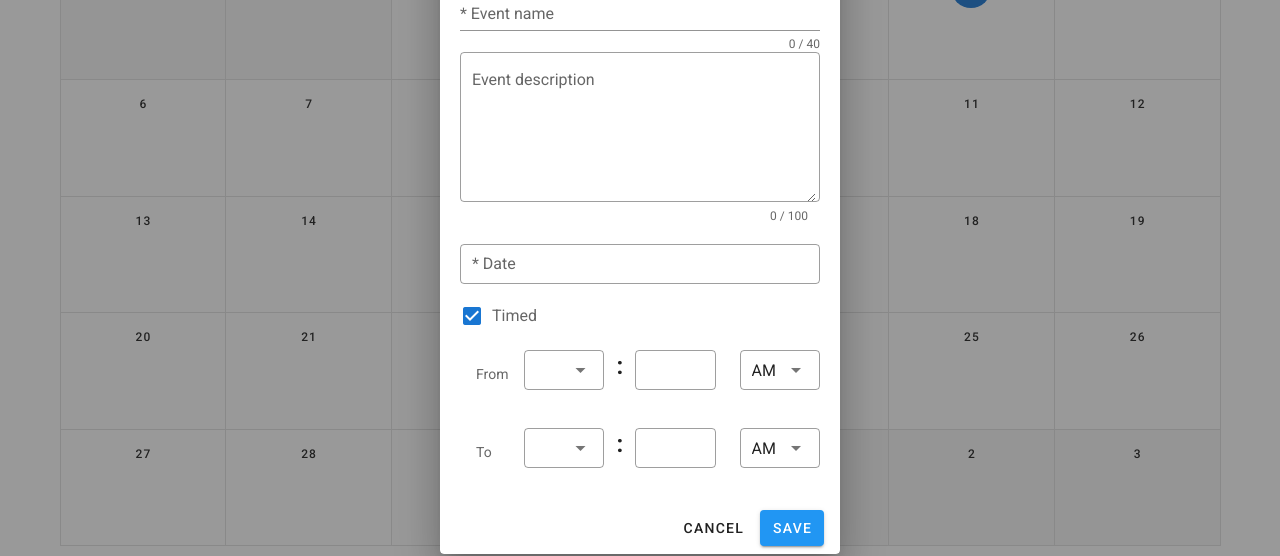
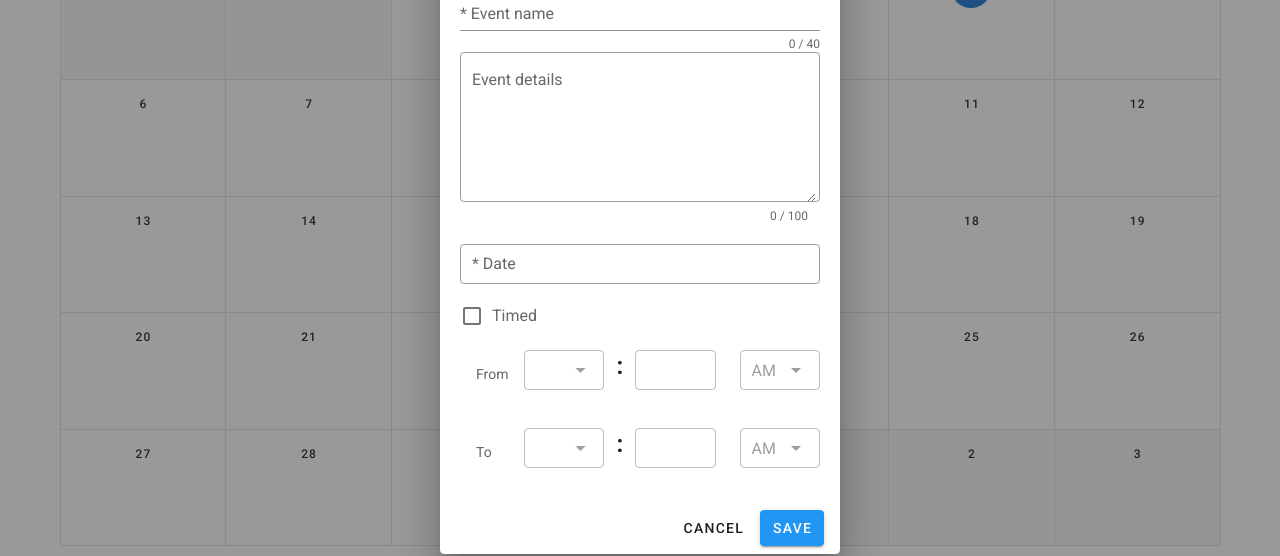
Before and after one commit to VIAplanner/via-calendar, a Vue app: page / in a window 1280 px wide. Both pictures are taken after a click on the button "CREATE". Shown: the part 166-722 px from the top of the page. Built offline with nearby package versions, Linux system fonts and the light colour scheme; a small style sheet from the web is missing.

Commit message:
added new feature to calendar and fixed few bugs for createBTN

```diff
--- a/package.json
+++ b/package.json
@@ -15,6 +15,7 @@
     "core-js": "^3.6.4",
     "html2canvas": "^1.0.0-rc.5",
     "roboto-fontface": "*",
+    "uuid": "^8.3.0",
     "vue": "^2.6.11",
     "vue-analytics": "^5.22.1",
     "vue-html2canvas": "0.0.4",
--- a/src/components/CreateBtn.vue
+++ b/src/components/CreateBtn.vue
@@ -2,16 +2,13 @@
   <v-dialog v-model="dialog" width="400px">
     <template v-slot:activator="{ on }">
       <v-btn outlined color="green" v-on="on">
-        <v-icon left>mdi-plus</v-icon>
-        Create
+        <v-icon left>mdi-plus</v-icon>Create
       </v-btn>
     </template>
     <v-card>
       <v-toolbar dense color="#012B5C" dark>
         <v-app-bar-nav-icon></v-app-bar-nav-icon>
-            <v-toolbar-title>
-                New event
-            </v-toolbar-title>
+        <v-toolbar-title>New event</v-toolbar-title>
       </v-toolbar>
 
       <v-form v-model="valid" class="pa-5">
@@ -24,13 +21,7 @@
           required
           @click="nameErrorMsg = ''"
         ></v-text-field>
-            <v-textarea
-                v-model="description"
-                :counter="100"
-                label="Event description"
-                outlined
-                clearable
-            ></v-textarea>
+        <v-textarea v-model="details" :counter="100" label="Event details" outlined clearable></v-textarea>
         <v-menu
           ref="datePicker"
           v-model="datePicker"
@@ -62,17 +53,13 @@
             scrollable
             @input="datePicker = false;
                             $refs.datePicker.save(date)"
-                >
-                </v-date-picker>
+          ></v-date-picker>
         </v-menu>
 
-            <v-checkbox
-                v-model="timed"
-                label="Timed"
-            ></v-checkbox>
+        <v-checkbox v-model="timed" label="Timed"></v-checkbox>
         <v-row>
           <v-col cols="2">
-                    <v-subheader> From </v-subheader>
+            <v-subheader>From</v-subheader>
           </v-col>
           <v-col>
             <v-select
@@ -80,12 +67,11 @@
               outlined
               dense
               v-model="startHour"
-
               persistent-hint
-                        :items="hours">
-                    </v-select>
+              :items="hours"
+            ></v-select>
           </v-col>
-                <h2 class = "separator"> :</h2>
+          <h2 class="separator">:</h2>
           <!-- hint="Min" -->
           <v-col>
             <v-text-field
@@ -95,22 +81,16 @@
               :error-messages="startMinErrorMsg"
               @click="startMinErrorMsg = ''"
               persistent-hint
-                        v-model="startMin">
-                    </v-text-field>
+              v-model="startMin"
+            ></v-text-field>
           </v-col>
           <v-col>
-                    <v-select
-                        :disabled="!timed"
-                        outlined
-                        dense
-                        v-model="startAMPM"
-                        :items="['AM', 'PM']">
-                    </v-select>
+            <v-select :disabled="!timed" outlined dense v-model="startAMPM" :items="['AM', 'PM']"></v-select>
           </v-col>
         </v-row>
         <v-row>
           <v-col cols="2">
-                    <v-subheader> To </v-subheader>
+            <v-subheader>To</v-subheader>
           </v-col>
           <!-- hint="Hour" -->
           <v-col>
@@ -122,11 +102,11 @@
               :error-messages="endHourErrorMsg"
               @click="endHourErrorMsg = ''"
               persistent-hint
-                        :items="hours">
-                    </v-select>
+              :items="hours"
+            ></v-select>
           </v-col>
           <!-- hint="Min" -->
-                <h2 class = "separator"> :</h2>
+          <h2 class="separator">:</h2>
           <v-col>
             <v-text-field
               :disabled="!timed"
@@ -135,8 +115,8 @@
               :error-messages="endMinErrorMsg"
               @click="endMinErrorMsg = ''"
               persistent-hint
-                        v-model="endMin">
-                    </v-text-field>
+              v-model="endMin"
+            ></v-text-field>
           </v-col>
           <v-col>
             <v-select
@@ -146,26 +126,15 @@
               :error-messages="endAMPMErrorMsg"
               @click="endAMPMErrorMsg = ''"
               v-model="endAMPM"
-                        :items="['AM', 'PM']">
-                    </v-select>
+              :items="['AM', 'PM']"
+            ></v-select>
           </v-col>
         </v-row>
       </v-form>
       <v-card-actions>
-            <v-spacer/>
-            <v-btn
-                text
-                @click="cancelNewEvent"
-            >
-                Cancel
-            </v-btn>
-            <v-btn
-                dark
-                color="#2196F3"
-                @click="saveNewEvent"
-            >
-                Save
-            </v-btn>
+        <v-spacer />
+        <v-btn text @click="cancelNewEvent">Cancel</v-btn>
+        <v-btn dark color="#2196F3" @click="saveNewEvent">Save</v-btn>
       </v-card-actions>
     </v-card>
   </v-dialog>
@@ -173,6 +142,7 @@
 
 <script>
 import { mapMutations } from "vuex";
+import { v4 as uuidv4 } from "uuid";
 
 export default {
   data() {
@@ -183,13 +153,13 @@ export default {
       eventName: "",
       nameErrorMsg: "",
 
-        description: "",
+      details: "",
       date: undefined,
       dateErrorMsg: "",
 
       datePicker: false,
 
-        timed: true,
+      timed: false,
 
       startHour: [],
       startMin: "",
@@ -202,117 +172,151 @@ export default {
       endMinErrorMsg: "",
       endAMPM: "AM",
       endAMPMErrorMsg: "",
-        hours: [1,2,3,4,5,6,7,8,9,10,11,12],
+      hours: [1, 2, 3, 4, 5, 6, 7, 8, 9, 10, 11, 12],
 
       eventRules: [
         (v) => v.length <= 40 || "Name must be less than 40 characters",
       ],
-
     };
   },
   methods: {
     ...mapMutations(["addEvent"]),
-        modifyHour(hour, ampm){
-            if(ampm == "AM" && hour < 10){
-                return "0"+ hour.toString()
-            } else if(ampm == "PM" && hour < 12){
-                return (hour+12).toString()
-            }else{
-               return hour.toString()
+    modifyHour(hour, ampm) {
+      if (ampm == "AM" && hour < 10) {
+        return "0" + hour.toString();
+      } else if (ampm == "PM" && hour < 12) {
+        return (hour + 12).toString();
+      } else {
+        return hour.toString();
       }
-
     },
-        modifyMin(min){
-            if(parseInt(min) < 10){
-                return "0"+ min
+    modifyMin(min) {
+      if (parseInt(min) < 10) {
+        return "0" + min;
       }
-            return min
+      return min;
     },
     saveNewEvent() {
-            if (this.startMin.length == 0) {
-                this.startMin = "0"
-            }
-            if (this.endMin.length == 0) {
-                this.endMin = "0"
-            }
-            var flag = false
-            if(this.eventName.length === 0) {
-                this.nameErrorMsg = "Name is required"
-                flag = true
+      var flag = false;
+      if (this.eventName.length === 0) {
+        this.nameErrorMsg = "Name is required";
+        flag = true;
       }
       if (this.date === undefined) {
-                this.dateErrorMsg = "A date is required"
-                flag = true
+        this.dateErrorMsg = "A date is required";
+        flag = true;
       }
       if (!this.validateTime()) {
-                flag = true
+        flag = true;
       }
       if (!flag) {
+        if (this.timed) {
           this.addEvent({
+            uuid: uuidv4(),
             name: this.eventName,
-                    start: new Date(this.date+
-                        "T"+this.modifyHour(this.startHour,this.startAMPM)+
-                        ":"+this.modifyMin(this.startMin)+":00"),
-                    end: new Date(this.date+"T"+
-                        this.modifyHour(this.endHour,this.endAMPM)+
-                        ":"+this.modifyMin(this.endMin)+":00"),
+            details: this.details,
+            start: new Date(
+              this.date +
+                "T" +
+                this.modifyHour(this.startHour, this.startAMPM) +
+                ":" +
+                this.modifyMin(this.startMin) +
+                ":00"
+            ),
+            end: new Date(
+              this.date +
+                "T" +
+                this.modifyHour(this.endHour, this.endAMPM) +
+                ":" +
+                this.modifyMin(this.endMin) +
+                ":00"
+            ),
             color: "blue",
-                    timed: this.timed
-                })
-                this.dialog = false
+            timed: this.timed,
+          });
+        } else {
+          this.addEvent({
+            uuid: uuidv4(),
+            details: this.details,
+            name: this.eventName,
+            start: new Date(this.date),
+            end: new Date(this.date),
+            color: "blue",
+            timed: this.timed,
+          });
+        }
+        this.resetdialog();
+        this.dialog = false;
       }
     },
+    resetdialog() {
+      this.eventName = "";
+      this.details = "";
+      this.date = undefined;
+      this.startMin = "";
+      this.startHour = [];
+      this.endMin = "";
+      this.endHour = [];
+      this.timed = false;
+      (this.endAMPM = "AM"), (this.startAMPM = "AM");
+    },
     validateTime() {
-            if (isNaN(this.startMin) ||
-                parseInt(this.startMin) < 0 || parseInt(this.startMin) > 59) {
-                this.startMinErrorMsg = "Invalid"
-                return false
+      if (
+        isNaN(this.startMin) ||
+        parseInt(this.startMin) < 0 ||
+        parseInt(this.startMin) > 59
+      ) {
+        this.startMinErrorMsg = "Invalid";
+        return false;
       }
-            if (isNaN(this.endMin) ||
-                parseInt(this.endMin) < 0 || parseInt(this.endMin) > 59) {
-                this.endMinErrorMsg = "Invalid"
-                return false
+      if (
+        isNaN(this.endMin) ||
+        parseInt(this.endMin) < 0 ||
+        parseInt(this.endMin) > 59
+      ) {
+        this.endMinErrorMsg = "Invalid";
+        return false;
       }
       if (this.startAMPM === "PM" && this.endAMPM === "AM") {
-                this.endAMPMErrorMsg = "Invalid"
-                return false
-            }
-            else if (this.startAMPM === this.endAMPM) {
-                let startHr = this.startHour == "12" ? 0 : parseInt(this.startHour)
-                let endHr = this.endHour == "12" ? 0 : parseInt(this.endHour)
+        this.endAMPMErrorMsg = "Invalid";
+        return false;
+      } else if (this.startAMPM === this.endAMPM) {
+        let startHr = this.startHour == "12" ? 0 : parseInt(this.startHour);
+        let endHr = this.endHour == "12" ? 0 : parseInt(this.endHour);
         if (startHr > endHr) {
-                    this.endHourErrorMsg = "Invalid"
-                    return false
-                }
-                else if (startHr == endHr &&
-                    parseInt(this.startMin) >= parseInt(this.endMin)) {
-                    this.endMinErrorMsg = "Invalid"
-                    return false
+          this.endHourErrorMsg = "Invalid";
+          return false;
+        } else if (
+          startHr == endHr &&
+          parseInt(this.startMin) >= parseInt(this.endMin)
+        ) {
+          this.endMinErrorMsg = "Invalid";
+          return false;
         }
       }
-            return true
+      return true;
     },
     cancelNewEvent() {
-            this.dialog = false
-            this.date = undefined
-            this.eventName = ""
-            this.description = ""
-            this.timed = true
-            this.startHour = [],
-            this.startMin = "",
-            this.startAMPM = "AM",
-            this.endHour = [],
-            this.endMin = "",
-            this.endAMPM = "AM"
+      this.dialog = false;
+      this.date = undefined;
+      this.eventName = "";
+      this.details = "";
+      this.timed = false;
+      (this.startHour = []),
+        (this.startMin = ""),
+        (this.startAMPM = "AM"),
+        (this.endHour = []),
+        (this.endMin = ""),
+        (this.endAMPM = "AM");
       //Reset error messages
-            this.nameErrorMsg = ""
-            this.dateErrorMsg = ""
-            this.startMinErrorMsg = ""
-            this.endHourErrorMsg = ""
-            this.endMinErrorMsg = ""
-            this.endAMPMErrorMsg = ""
-        }
-    }
+      this.nameErrorMsg = "";
+      this.dateErrorMsg = "";
+      this.startMinErrorMsg = "";
+      this.endHourErrorMsg = "";
+      this.endMinErrorMsg = "";
+      this.endAMPMErrorMsg = "";
+    },
+  },
 };
 </script>
 
@@ -320,7 +324,7 @@ export default {
 .col {
   padding-bottom: 0px !important;
 }
-    .separator{
-        margin-top:10px;
+.separator {
+  margin-top: 10px;
 }
 </style>
```
Also changed, not shown: src/App.vue (+8 -7 lines), src/store/index.js (+18 -2 lines), 1 other file (tests, documents, lock files or other folders). Lines whose indentation alone changed are shown as unchanged.
